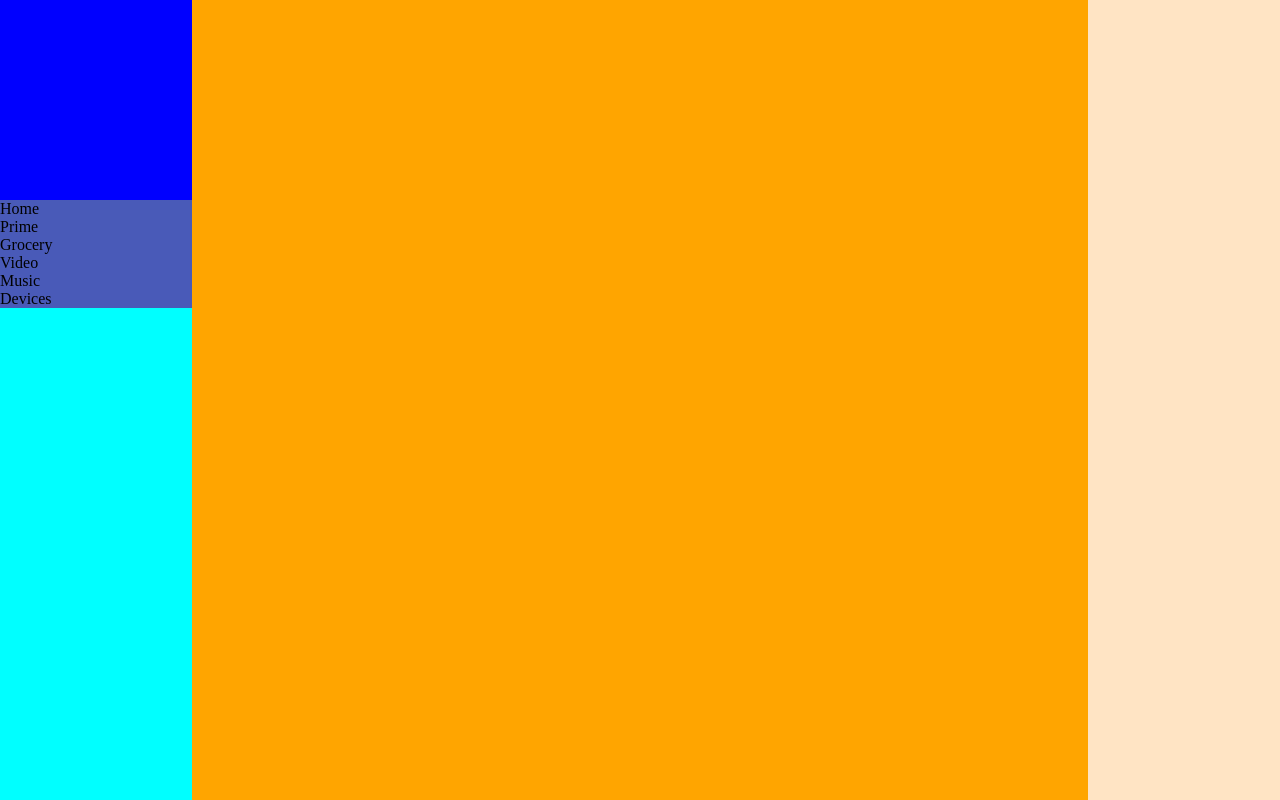
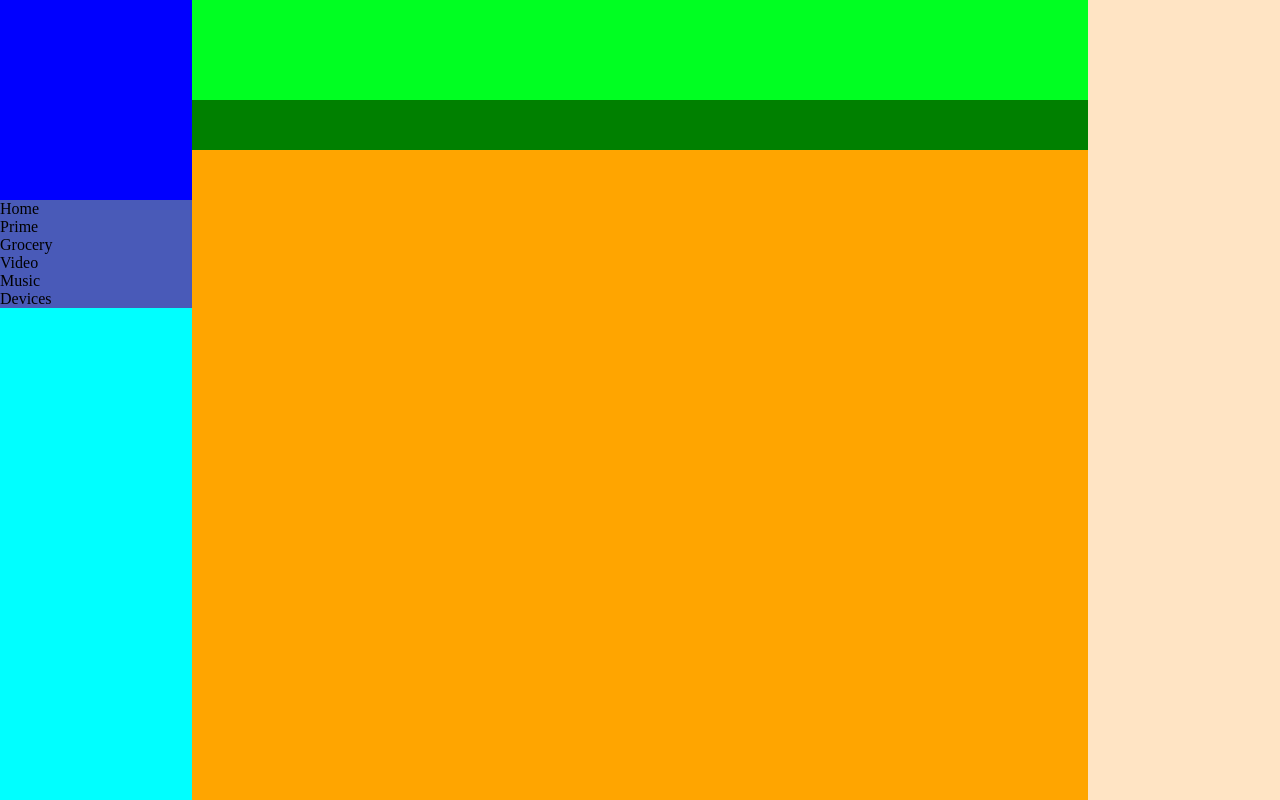
Before and after one commit to Om12ek99/html-css-amazon-reskin, a plain HTML site: page index.html in a window 1280 px wide. Shown: the top 800 px of the page. Drawn offline with Linux system fonts and the light colour scheme.

Commit message:
add:scaffholding_Header

```diff
--- a/css/style.css
+++ b/css/style.css
@@ -54,3 +54,23 @@ main{
 .navbarlist{
     background-color: rgba(79, 79, 179, 0.932);
 }
+/*/NAVBAR*/
+
+/*MAINSECTION*/
+/*HEADER*/
+/*SEARCHBAR*/
+.searchbar{
+    width: 100%;
+    /*debug*/
+    height: 100px;
+    background-color: rgb(0, 255, 34);
+
+}
+/*/SEARCHBAR*/
+/*PERSONAL-MENUS*/
+.persmenu{
+    width: 100%;
+    /*debug*/
+    height: 50px;
+    background-color: green;
+}
--- a/index.html
+++ b/index.html
@@ -31,14 +31,20 @@
     <!-- /NAVBAR -->
 
     <!-- MAINSECTION -->
-    <div class="container flex">
+    <div class="container ">
 
 
         <!-- HEADER     -->
             <!-- SEARCHBAR -->
+                <div class="searchbar">
+
+                </div>
             <!-- /SEARCHBAR -->
 
             <!-- PERSONAL-MENUS -->
+            <div class="persmenu">
+
+            </div>
             <!-- /PERSONAL-MENUS -->
         <!-- /HEADER     -->
 
```
